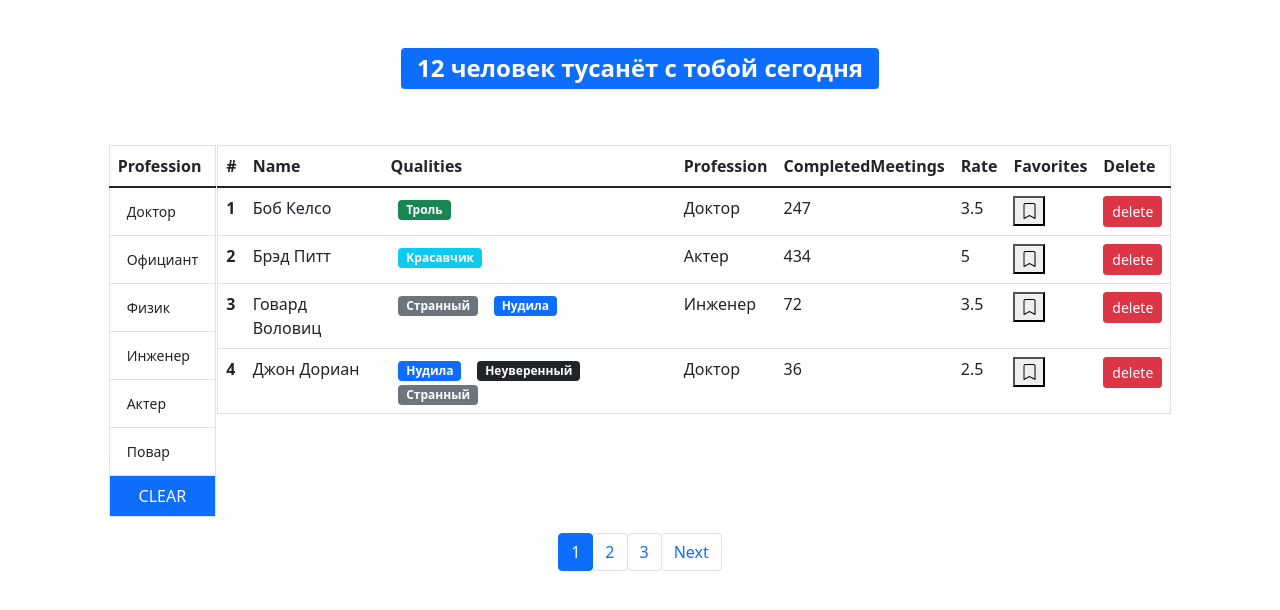
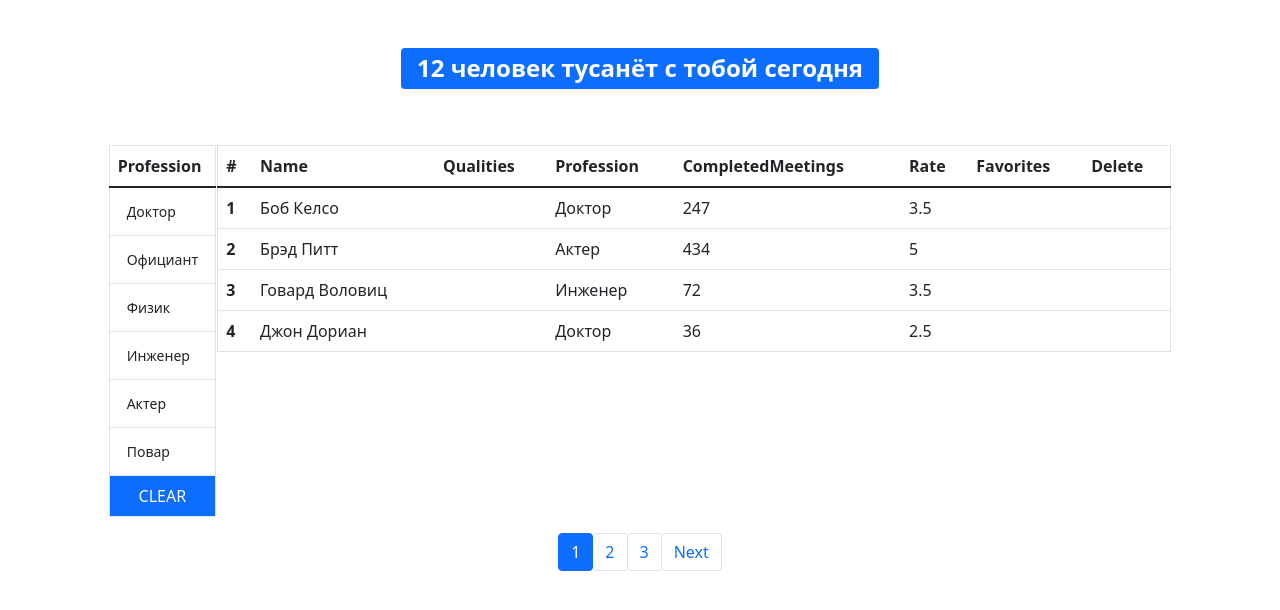
Before and after one commit to Yupiter78/fast-company-new, a React (Create React App) app: page / in a window 1280 px wide. Shown: the top 610 px of the page. Built offline with nearby package versions, Linux system fonts and the light colour scheme.

Commit message:
feat: add TableBody component

```diff
--- a/src/components/Table/Table.jsx
+++ b/src/components/Table/Table.jsx
@@ -1,7 +1,7 @@
 import React from "react";
-import User from "../User";
 import PropTypes from "prop-types";
 import TableHead from "./TableHead";
+import TableBody from "./TableBody";
 
 const Table = ({ users, startIndex, ...rest }) => {
     const columns = {
@@ -44,18 +44,7 @@ const Table = ({ users, startIndex, ...rest }) => {
     return (
         <table className="table border">
             <TableHead {...{ columns, ...rest }} />
-            <tbody>
-                {users.map((user, i) => {
-                    return (
-                        <User
-                            key={user._id}
-                            index={i + startIndex}
-                            {...user}
-                            {...rest}
-                        />
-                    );
-                })}
-            </tbody>
+            <TableBody {...{ columns, data: users, startIndex }} />
         </table>
     );
 };
--- /dev/null
+++ b/src/components/Table/TableBody.jsx
@@ -0,0 +1,31 @@
+import React from "react";
+import PropTypes from "prop-types";
+import _ from "lodash";
+
+const TableBody = ({ data, columns, startIndex }) => {
+    return (
+        <tbody>
+            {data.map((item, index) => (
+                <tr key={item._id}>
+                    <th scope="row">{index + 1 + startIndex}</th>
+                    {Object.keys(columns).map(
+                        (column) =>
+                            column !== "number" && (
+                                <td key={column}>
+                                    {_.get(item, columns[column].iter)}
+                                </td>
+                            )
+                    )}
+                </tr>
+            ))}
+        </tbody>
+    );
+};
+
+TableBody.propTypes = {
+    data: PropTypes.array.isRequired,
+    columns: PropTypes.object.isRequired,
+    startIndex: PropTypes.number
+};
+
+export default TableBody;
```
